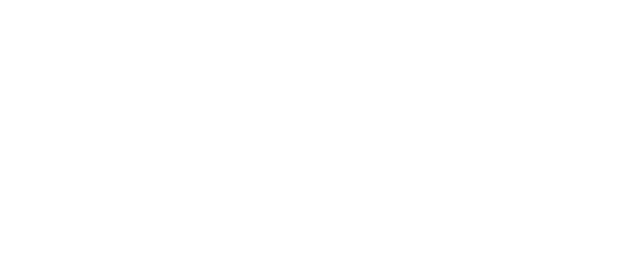
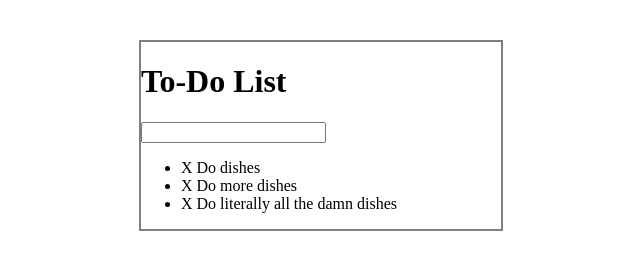
Before and after one commit to lord-of-yoghurt/todo-list-html-css-js-jquery, a plain HTML site: page index.html in a window 1280 px wide. Shown: the whole page, without its empty margins (319-959 px from the left). Drawn offline with Linux system fonts and the light colour scheme.

Commit message:
build html structureand add marking todos complete

```diff
--- a/assets/css/style.css
+++ b/assets/css/style.css
@@ -0,0 +1,10 @@
+#container {
+  width: 360px;
+  margin: 40px auto;
+  border: 2px solid grey;
+}
+
+.complete {
+  color: grey;
+  text-decoration: line-through;
+}
--- a/assets/js/lib/main.js
+++ b/assets/js/lib/main.js
@@ -0,0 +1,4 @@
+// mark todos complete by clicking
+$("li").click(function() {
+  $(this).toggleClass("complete");
+});
--- a/index.html
+++ b/index.html
@@ -4,10 +4,19 @@
     <meta charset="utf-8">
     <link rel="stylesheet" href="./assets/css/style.css">
     <script type="text/javascript" src="./assets/js/jquery-3.2.1.min.js"></script>
-    <script type="text/javascript" src="./assets/js/lib/main.js"></script>
     <title>Todo List</title>
   </head>
   <body>
+    <div id="container">
+      <h1>To-Do List</h1>
+      <input type="text" name="" value="">
+      <ul class="list">
+        <li><span>X</span> Do dishes</li>
+        <li><span>X</span> Do more dishes</li>
+        <li><span>X</span> Do literally all the damn dishes</li>
+      </ul>
+    </div>
 
+    <script type="text/javascript" src="./assets/js/lib/main.js"></script>
   </body>
 </html>
```
